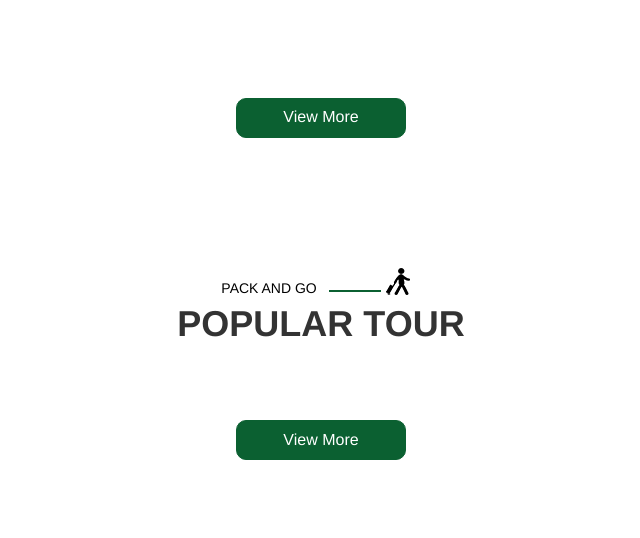
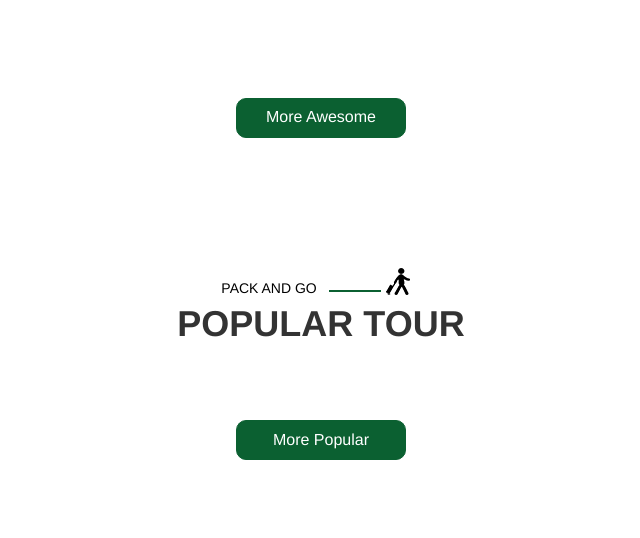
Before and after one commit to yantrashalait/aimhimalaya, a Django app: page / in a window 1280 px wide. Shown: the part 1461-1999 px from the top of the page, without its empty margins (319-959 px from the left). Run offline with Django 3.2, Linux system fonts and the light colour scheme; data that the repository does not hold is empty; parts of the project's set-up code (start-up, migrations or seed data) failed here and were passed over; some libraries are stand-ins or nearby versions.

Commit message:
changes fix

```diff
--- a/trek/templates/trek/base.html
+++ b/trek/templates/trek/base.html
@@ -25,7 +25,7 @@
     <link rel="stylesheet" type="text/css" href="{% static 'css/slick-theme.css' %}"/>
     <style>
         .scrolled{
-            background: #ffffff;
+            background-color: #ffffff;
             box-shadow: 0 0 6px #999;
         }
     </style>
--- a/trek/templates/trek/index.html
+++ b/trek/templates/trek/index.html
@@ -261,7 +261,7 @@
             {% endfor %}
         </div>
 
-        <a href="{% url 'trek:package_listing' %}" class="rm-btn bg-gr">view more</a>
+        <a href="{% url 'trek:package_listing' %}" class="rm-btn bg-gr">More Awesome</a>
 
     </div>
 </section>
@@ -342,7 +342,7 @@
             {% endwith %}
         </div>
 
-        <a href="{% url 'trek:popular_listing' %}" class="rm-btn bg-gr martp-50">view more</a>
+        <a href="{% url 'trek:popular_listing' %}" class="rm-btn bg-gr martp-50">More Popular</a>
     </div>
 </section>
 
```
